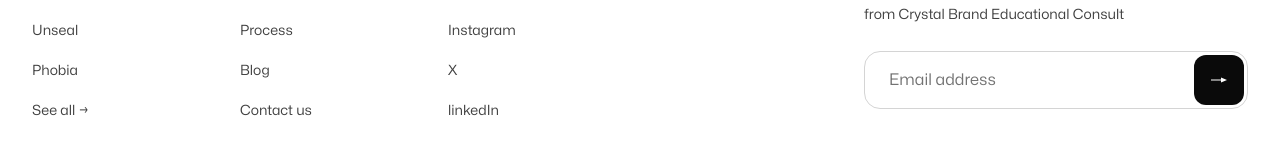
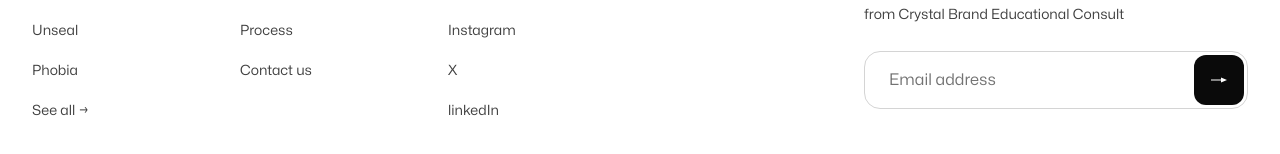
Before and after one commit to bridgeyuwa/crystalbrandconsult, a Next.js app: page /work/foreign-exam-prep in a window 1280 px wide. Shown: the part 1276-1430 px from the top of the page. Built offline with nearby package versions, Linux system fonts and the light colour scheme.

Commit message:
Update Footer.jsx

```diff
--- a/src/components/Footer.jsx
+++ b/src/components/Footer.jsx
@@ -27,7 +27,6 @@ const navigation = [
     links: [
       { title: 'About', href: '/about' },
       { title: 'Process', href: '/process' },
-      { title: 'Blog', href: '/blog' },
       { title: 'Contact us', href: '/contact' },
     ],
   },
```
